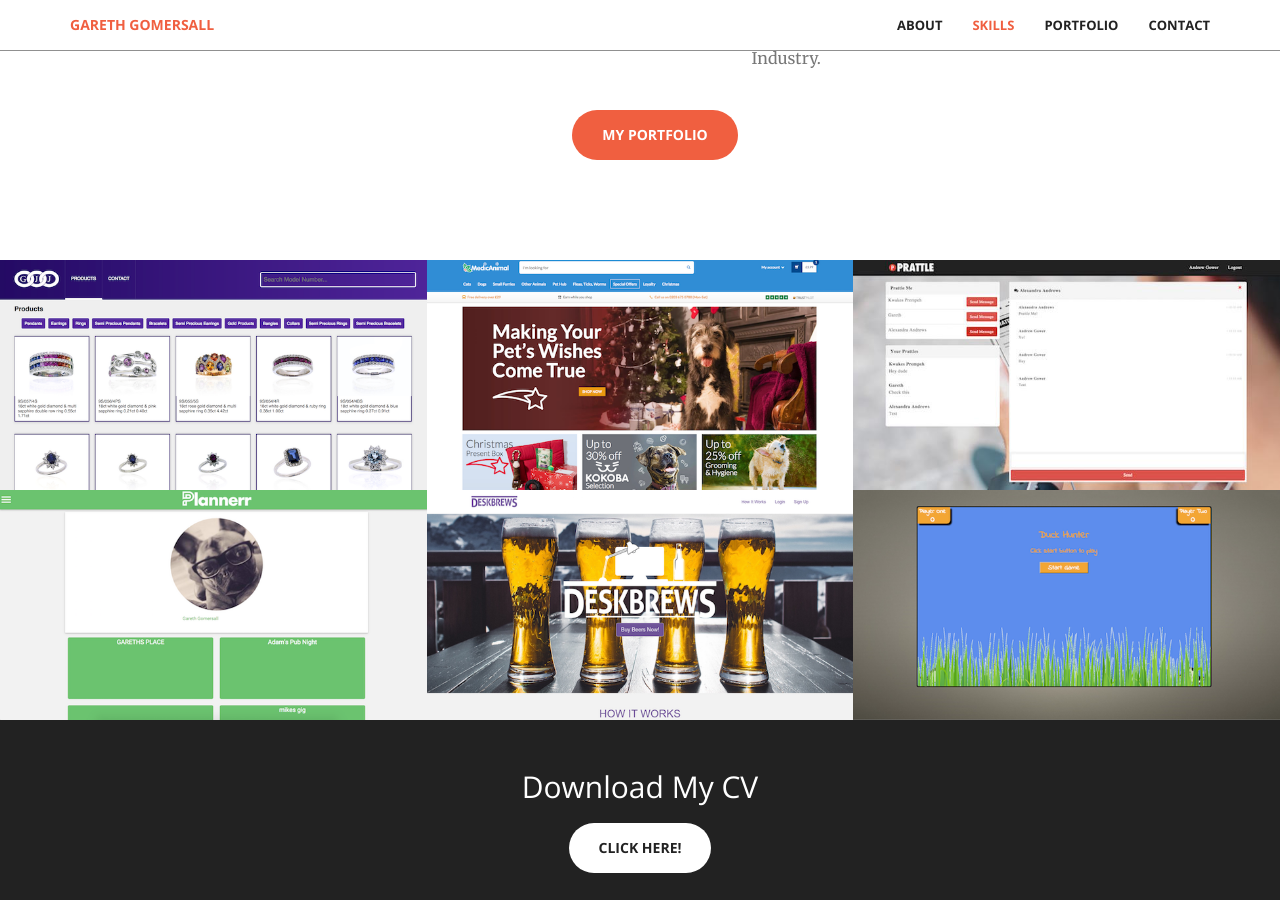
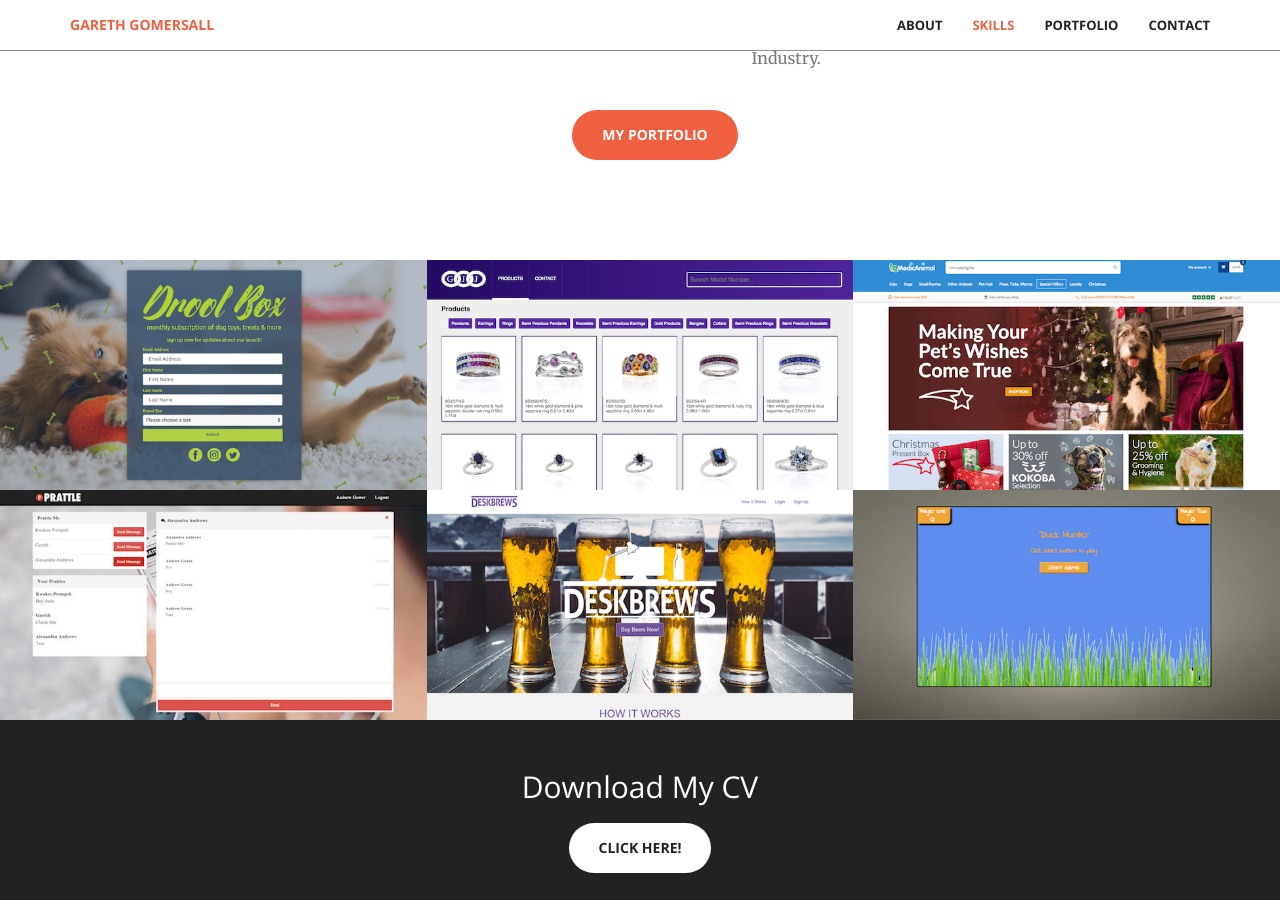
Before and after one commit to ggomersall/ggomersall.github.io, a Jekyll site: the page built from index.html, in a window 1280 px wide and 900 px high, scrolled down 1892 px. Built offline with Jekyll 4.4.1, drawn with Linux system fonts in a browser that asks for light colours.

Commit message:
added DroolBox project

```diff
--- a/_includes/portfolio.html
+++ b/_includes/portfolio.html
@@ -1,6 +1,41 @@
 <section class="no-padding" id="portfolio">
     <div class="container-fluid">
         <div class="row no-gutter">
+            <div class="col-lg-4 col-sm-6">
+                <a href="#" data-toggle="modal" data-target="#DroolBox" class="portfolio-box">
+                    <img src="img/portfolio/DroolBox.png" class="img-responsive" alt="">
+                    <div class="portfolio-box-caption">
+                        <div class="portfolio-box-caption-content">
+                            <div class="project-category text-faded">
+                                Web Developer - Private Client
+                            </div>
+                            <div class="project-name">
+                                DroolBox
+                            </div>
+                        </div>
+                    </div>
+                </a>
+                <div id="DroolBox" class="modal fade" role="dialog">
+                    <div class="modal-dialog">
+                        <!-- Modal content-->
+                        <div class="modal-content">
+                            <div class="modal-header">
+                                <button type="button" class="close" data-dismiss="modal">&times;</button>
+                                <h4 class="projectTitle modal-title">DroolBox</h4>
+                            </div>
+                            <div class="modal-body">
+                                <p>
+                                    Currently in Development
+                                </p>
+                                <p class="text-muted">Tehnologies and Platforms used: PHP, Laravel, React, Javascript, Node, Jade/Pug Templating, Sass, Postgresql, Digital Ocean, MailJet</p>
+                                <div class="text-center">
+                                    <p><a href="https://droolbox.co.uk" class="btn btn-primary" role="button" target="_blank">Visit Website</a></p>
+                                </div>
+                            </div>
+                        </div>
+                    </div>
+                </div>
+            </div>
             <div class="col-lg-4 col-sm-6">
                 <a href="#" data-toggle="modal" data-target="#GJJames" class="portfolio-box">
                     <img src="img/portfolio/GJJames.png" class="img-responsive" alt="">
@@ -108,45 +143,7 @@
                     </div>
                 </div>
             </div>
-            <div class="col-lg-4 col-sm-6">
-                <a href="#" data-toggle="modal" data-target="#PlannerrApp" class="portfolio-box">
-                    <img src="img/portfolio/plannerr_app.png" class="img-responsive" alt="">
-                    <div class="portfolio-box-caption">
-                        <div class="portfolio-box-caption-content">
-                            <div class="project-category text-faded">
-                                WDI-16 Project Three
-                            </div>
-                            <div class="project-name">
-                                Plannerr App
-                            </div>
-                        </div>
-                    </div>
-                </a>
-                <div id="PlannerrApp" class="modal fade" role="dialog">
-                    <div class="modal-dialog">
-                        <!-- Modal content-->
-                        <div class="modal-content">
-                            <div class="modal-header">
-                                <button type="button" class="close" data-dismiss="modal">&times;</button>
-                                <h4 class="projectTitle modal-title">Plannerr App</h4>
-                            </div>
-                            <div class="modal-body">
-                                <p>This was the first official group project during the GA course. We chose to build a mobile first "event" app that allowed users to sign up and login using their Facebook credentials. </p>
-                                <p><strong>Concept:</strong> Users can create an event and invite their friends, allowing each friend to suggest a different activity by utilising the Google Maps API.<br>
-                                    <strong>Audience:</strong> Social savvy users who are looking for an app to arrange events and activities with their friends, without the clutter of irrelevant chat - Introducing <strong>Plannerr</strong></p>
 
-                                <p>The project is still being further developed with the addition of AngularJS and incorporating Ionic and Cordova to make it a hybrid mobile app.<br>Plannerr was created by: <a href="https://github.com/finncavanagh" target="_blank">Finn Cavanagh</a>,
-                                    <a href="https://github.com/ggomersall" target="_blank">Gareth Gomersall</a>, <a href="https://github.com/Adam-Greenfield" target="_blank">Adam Greenfield</a> & <a href="https://github.com/benalun-jones" target="_blank">Ben Alun-Jones</a></p>
-                                <p class="text-muted">This was built using Node.js, Express and MongoDB. Utilizing facebook for social authentication, running the back-end API on Heroku and hosting the front-end on Github pages.</p>
-                                <div class="text-center">
-                                    <p><a href="http://finncavanagh.github.io/Plannerr-Client/" class="btn btn-primary" role="button" target="_blank">Visit Website</a> <a href="https://github.com/ggomersall/Plannerr-Client" class="btn btn-primary" role="button"
-                                            target="_blank">View Front-end Code</a> <a href="https://github.com/ggomersall/plannerr-api" class="btn btn-primary" role="button" target="_blank">View Back-end Code</a></p>
-                                </div>
-                            </div>
-                        </div>
-                    </div>
-                </div>
-            </div>
             <div class="col-lg-4 col-sm-6">
                 <a href="#" data-toggle="modal" data-target="#DeskBrews" class="portfolio-box">
                     <img src="img/portfolio/deskbrews_home.png" class="img-responsive" alt="">
```
Also changed, not shown: img/portfolio/DroolBox.png (added).
